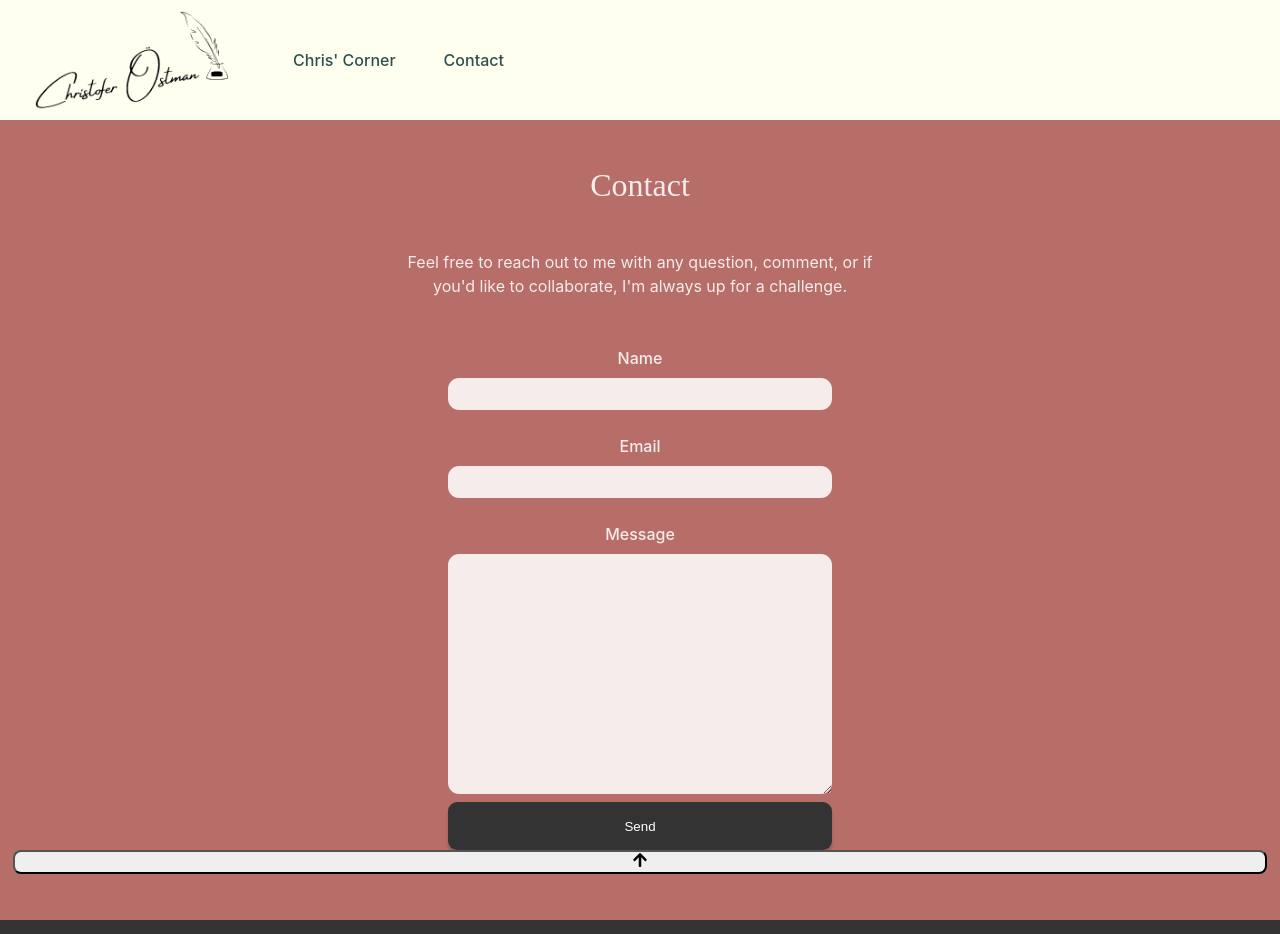
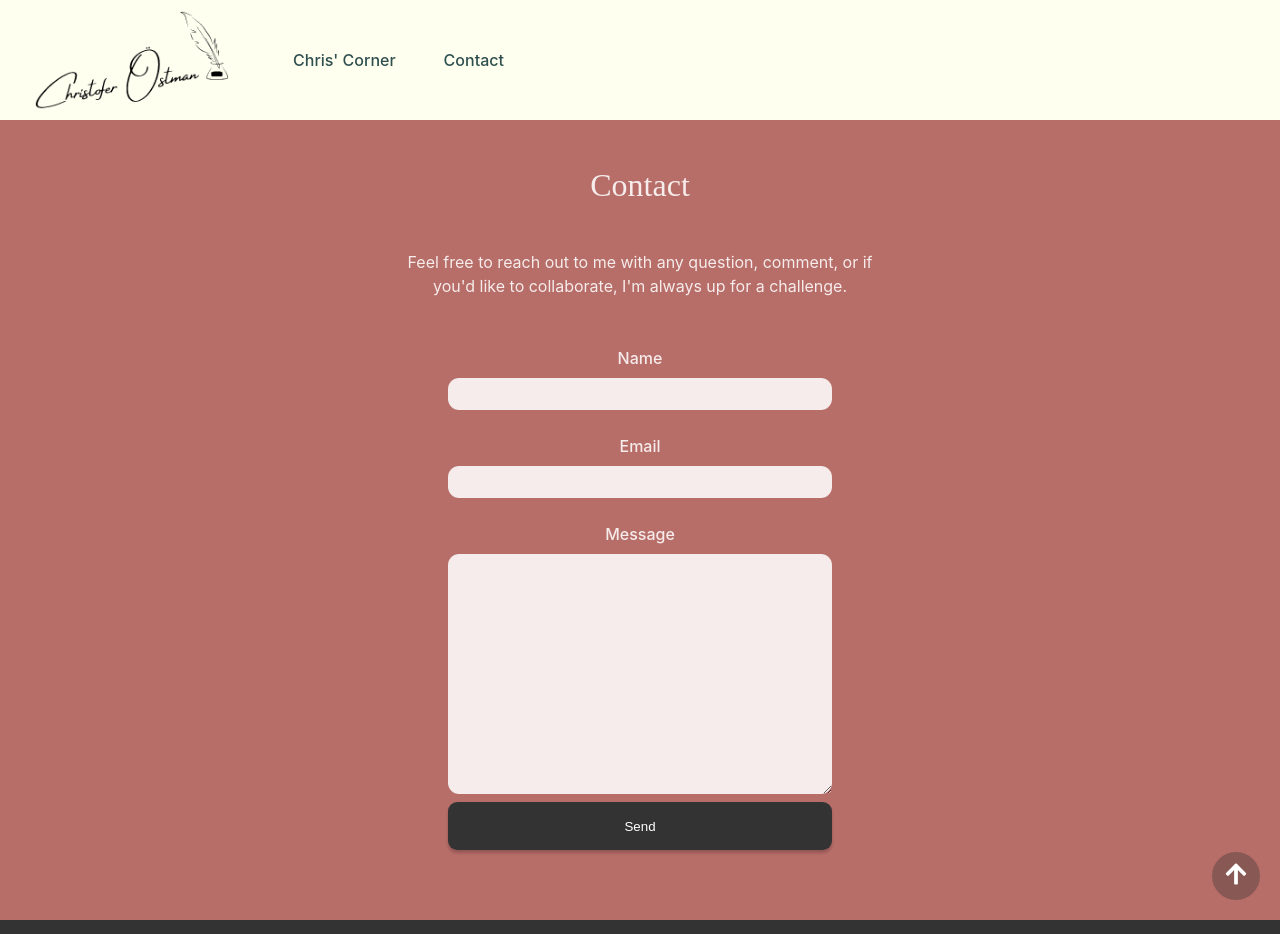
Before and after one commit to ChrisPlaceInSpace/cv, a React (Vite) app in the folder practice-cv/: page /contact in a window 1280 px wide. Shown: the top 934 px of the page. Built offline with nearby package versions, Linux system fonts and the light colour scheme; no server answers.

Commit message:
goTopBtn fixed

```diff
--- a/practice-cv/src/CSS/GoTopButton.css
+++ b/practice-cv/src/CSS/GoTopButton.css
@@ -9,7 +9,7 @@
     border-radius: 50%;
     padding: 10px;
     cursor: pointer;
-    transition: bottom 0.3s ease-in-out;
+    transition: bottom 0.4s ease-in-out;
     font-size: 1.5rem;
     background-color: #33333359;
     color: white;
@@ -23,8 +23,11 @@
 .gotop-button:focus {
     outline: none;
 }
+.gotop-button:active {
+    background-color: #33333359;
+}
 .hide-button {
-    bottom: -100px;
+    bottom: -100px !important;
     transition: all 0.3s ease-in-out;
 }
 @media screen and (max-width: 768px) {
--- a/practice-cv/src/Components/common/goTopButton.jsx
+++ b/practice-cv/src/Components/common/goTopButton.jsx
@@ -22,7 +22,7 @@ export default function GoTopButton() {
         });
     };
     return (
-        <button className={`"gotop-button ${showButton ? 'gotop-button' : 'hide-button'}`} onClick={scrollToTop}>
+        <button className={`gotop-button ${showButton ? '' : 'hide-button'}`} onClick={scrollToTop}>
             <FaArrowUp className="arrowup"/>
         </button>
     )
--- a/practice-cv/src/Components/contact/contact.jsx
+++ b/practice-cv/src/Components/contact/contact.jsx
@@ -9,13 +9,13 @@ export default function Contact() {
         <Header />
         <div className="contact-container color-primary flex flex-column text-center">
             <div className="contact-headline-container flex flex-center flex-column">
-            <h1>Contact</h1>
-            <p>Feel free to reach out to me with any question, comment, or if you'd like to collaborate,
-                I'm always up for a challenge.</p>
+                <h1>Contact</h1>
+                <p>Feel free to reach out to me with any question, comment, or if you'd like to collaborate,
+                    I'm always up for a challenge.</p>
             </div>
             <ContactService />
-            <GoTopButton />
         </div>
+        <GoTopButton />
         <Footer />
     </>
     )
```
